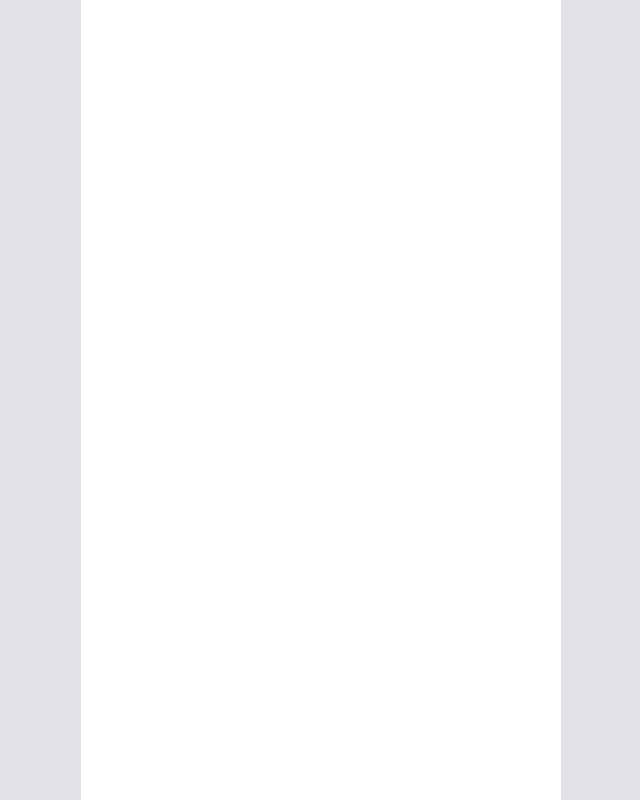
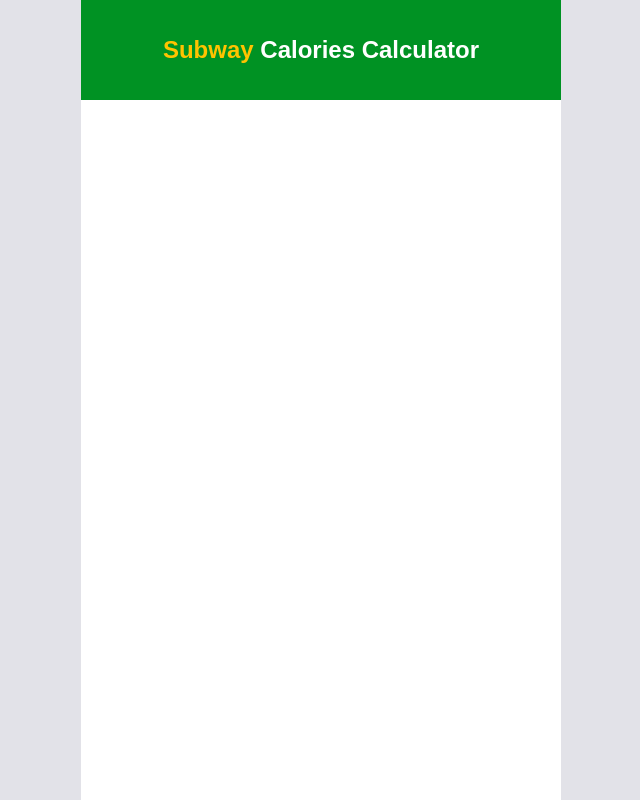
Before and after one commit to kang-kibong/subway-calories-calculator, a React (Create React App) app: page / in a window 1280 px wide. Shown: the whole page, without its empty margins (319-959 px from the left). Built offline with nearby package versions, Linux system fonts and the light colour scheme.

Commit message:
Feat: Create a Header and storeis

```diff
--- a/src/App.tsx
+++ b/src/App.tsx
@@ -1,9 +1,12 @@
+import Header from "@components/Header";
 import BaseLayout from "@components/common/BaseLayout";
 
 function App() {
   return (
     <>
-      <BaseLayout />
+      <BaseLayout>
+        <Header></Header>
+      </BaseLayout>
     </>
   );
 }
--- /dev/null
+++ b/src/components/Header/index.tsx
@@ -0,0 +1,31 @@
+import styled from "@emotion/styled";
+
+const Header = () => {
+  return (
+    <HeaderContainer>
+      <h1>
+        <span>Subway </span>
+        Calories Calculator
+      </h1>
+    </HeaderContainer>
+  );
+};
+
+export default Header;
+
+const HeaderContainer = styled.header`
+  display: flex;
+  justify-content: center;
+  align-items: center;
+  height: 100px;
+
+  background-color: #009223;
+  & span {
+    color: #ffc300;
+  }
+
+  & h1 {
+    color: #fff;
+    font-size: 24px;
+  }
+`;
--- a/src/components/common/BaseLayout/index.tsx
+++ b/src/components/common/BaseLayout/index.tsx
@@ -1,7 +1,12 @@
 import styled from "@emotion/styled";
+import { ReactNode } from "react";
 
-const BaseLayout = () => {
-  return <LayoutContainer></LayoutContainer>;
+interface Props {
+  children: ReactNode;
+}
+
+const BaseLayout = ({ children }: Props) => {
+  return <LayoutContainer>{children}</LayoutContainer>;
 };
 
 export default BaseLayout;
```
Also changed, not shown: 1 other file (tests, documents, lock files or other folders).
